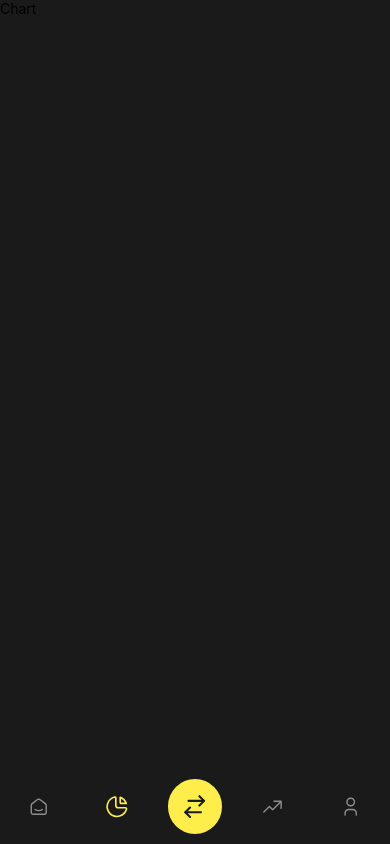
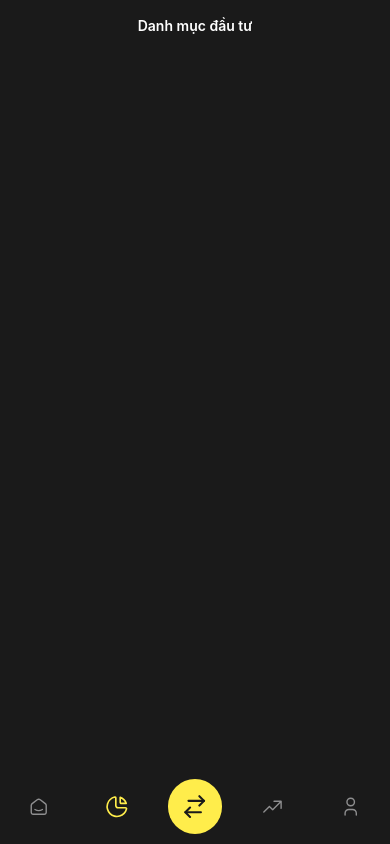
Before and after one commit to TalJa1/StockingApp, a React Native app: screen /Chart in a window 390 px wide. Built offline with nearby package versions, Linux system fonts and the light colour scheme.

Commit message:
Refactor Chart component, add Header with investment portfolio title

```diff
--- a/views/bottomNavigator/Chart.tsx
+++ b/views/bottomNavigator/Chart.tsx
@@ -1,6 +1,6 @@
 import {ScrollView, StyleSheet, Text, View} from 'react-native';
 import React from 'react';
-import {container} from '../../services/styleSheet';
+import {centerAll, container, vh} from '../../services/styleSheet';
 import {SafeAreaView} from 'react-native-safe-area-context';
 import useStatusBar from '../../services/useStatusBar';
 
@@ -9,11 +9,17 @@ const Chart = () => {
   return (
     <SafeAreaView style={styles.container}>
       <ScrollView>
-        <View>
-          <Text>Chart</Text>
-        </View>
+        <Header />
       </ScrollView>
     </SafeAreaView>
+  );
+};
+
+const Header: React.FC = () => {
+  return (
+    <View style={[centerAll, styles.headerContainer]}>
+      <Text style={styles.headertxt}>Danh mục đầu tư</Text>
+    </View>
   );
 };
 
@@ -21,4 +27,11 @@ export default Chart;
 
 const styles = StyleSheet.create({
   container: container,
+  headertxt: {
+    color: '#FFFFFF',
+    fontWeight: '600',
+  },
+  headerContainer: {
+    paddingVertical: vh(2),
+  },
 });
```
